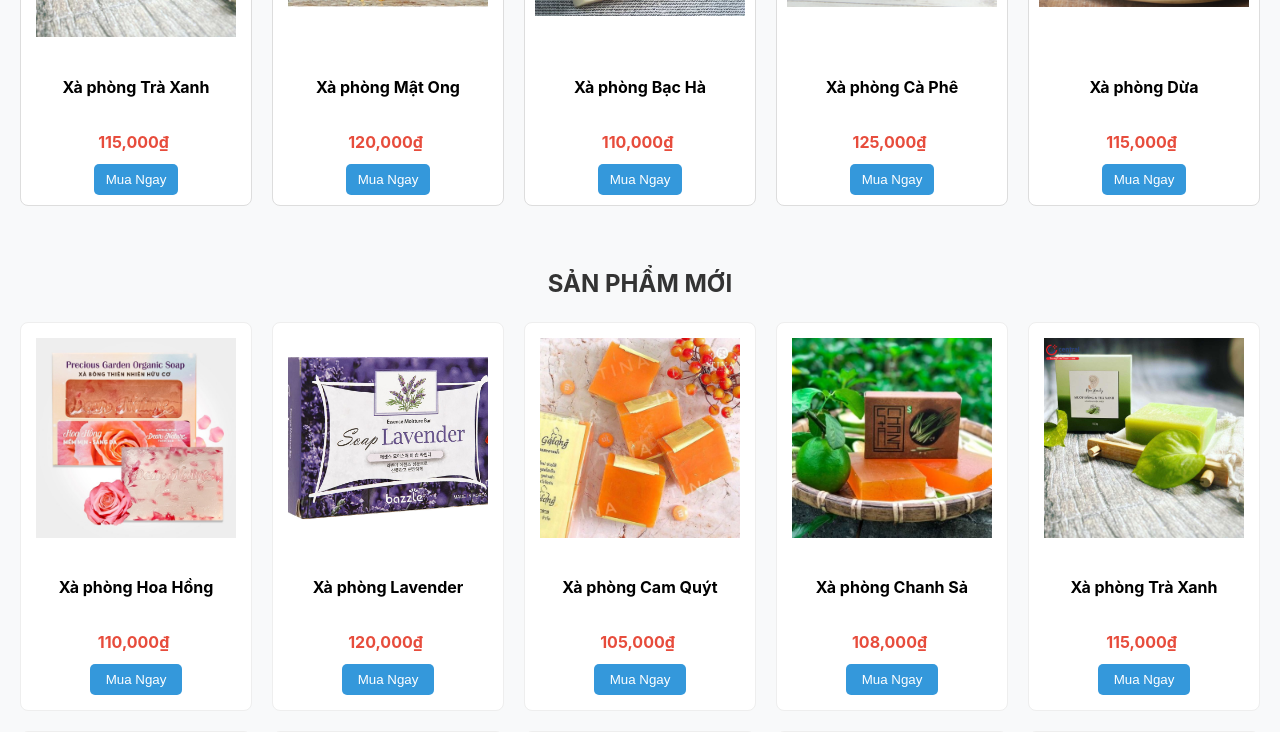
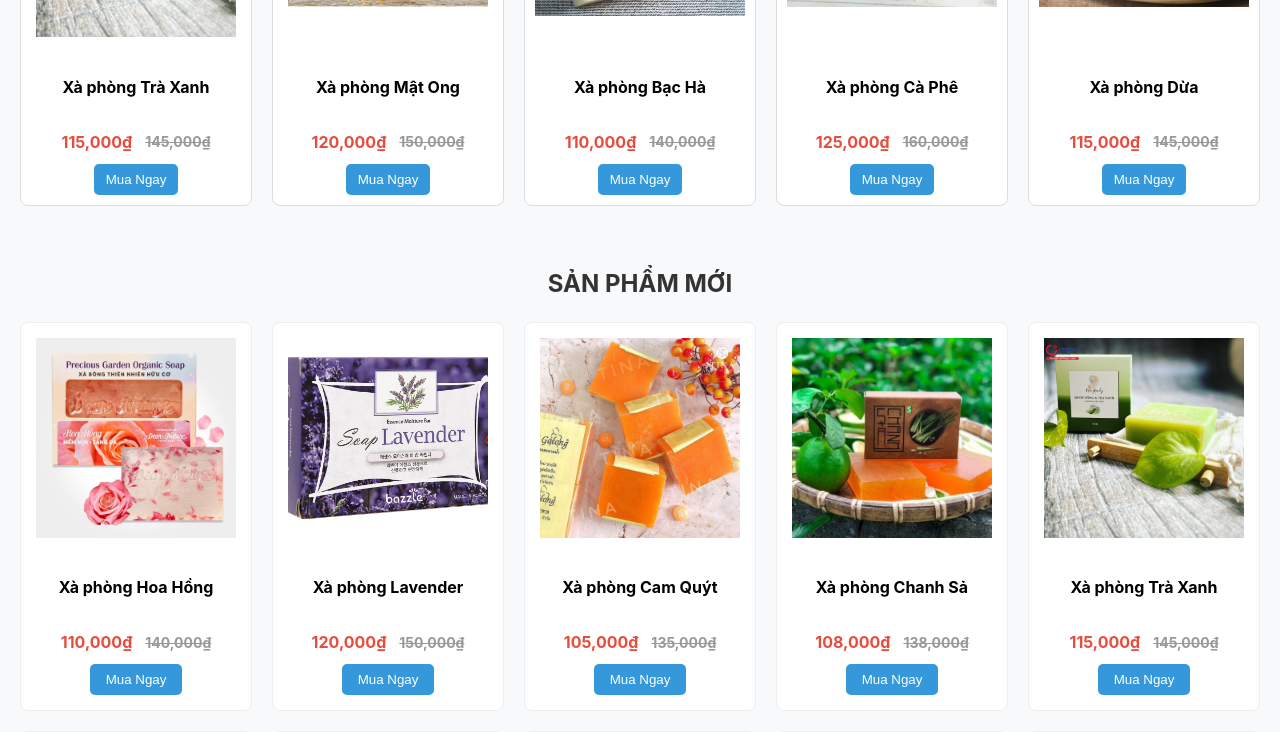
Before and after one commit to thomaspham252/web_fontend, a React (Create React App) app in the folder soap_website/: page /home in a window 1280 px wide. Shown: the part 1300-2032 px from the top of the page. Built offline with nearby package versions, Linux system fonts and the light colour scheme.

Commit message:
fix price

```diff
--- a/package.json
+++ /dev/null
@@ -1,5 +0,0 @@
-{
-  "devDependencies": {
-    "concurrently": "^9.2.1"
-  }
-}
--- a/soap_website/src/components/product/HotDeals.jsx
+++ b/soap_website/src/components/product/HotDeals.jsx
@@ -18,8 +18,8 @@ const HotDeals = () => {
                         </Link>
                         <p className="price">
                             <span className="new">{deal.weight[0].price.toLocaleString()}₫</span>
-                            {deal.oldPrice > 0 && (
-                                <span className="old">{deal.oldPrice.toLocaleString()}₫</span>
+                            {deal.weight[0].oldPrice > 0  && (
+                                <span className="old">{deal.weight[0].oldPrice.toLocaleString()}₫</span>
                             )}
                         </p>
                         <button onClick={()=>addToCart(deal,deal.weight[0],1)}>Mua Ngay</button>
--- a/soap_website/src/components/product/NewProduct.jsx
+++ b/soap_website/src/components/product/NewProduct.jsx
@@ -20,9 +20,9 @@ const ProductNew = () => {
                             <span className="new">
                                 {product.weight[0].price.toLocaleString()}₫
                             </span>
-                            {product.oldPrice > 0 && (
+                            {product.weight[0].oldPrice > 0 && (
                                 <span className="old">
-                                    {product.oldPrice.toLocaleString()}₫
+                                    {product.weight[0].oldPrice.toLocaleString()}₫
                                 </span>
                             )}
                         </p>
--- a/soap_website/src/pages/Products.jsx
+++ b/soap_website/src/pages/Products.jsx
@@ -123,9 +123,9 @@ const Products = () => {
                                 <span className="new">
                                     {p.weight[0].price.toLocaleString()}₫
                                 </span>
-                                {p.oldPrice > 0 && (
+                                {p.weight[0].oldPrice > 0 && (
                                     <span className="old">
-                                    {p.oldPrice.toLocaleString()}₫
+                                    {p.weight[0].oldPrice.toLocaleString()}₫
                                      </span>
                                 )}
                             </p>
```
Also changed, not shown: 1 other file (tests, documents, lock files or other folders).
